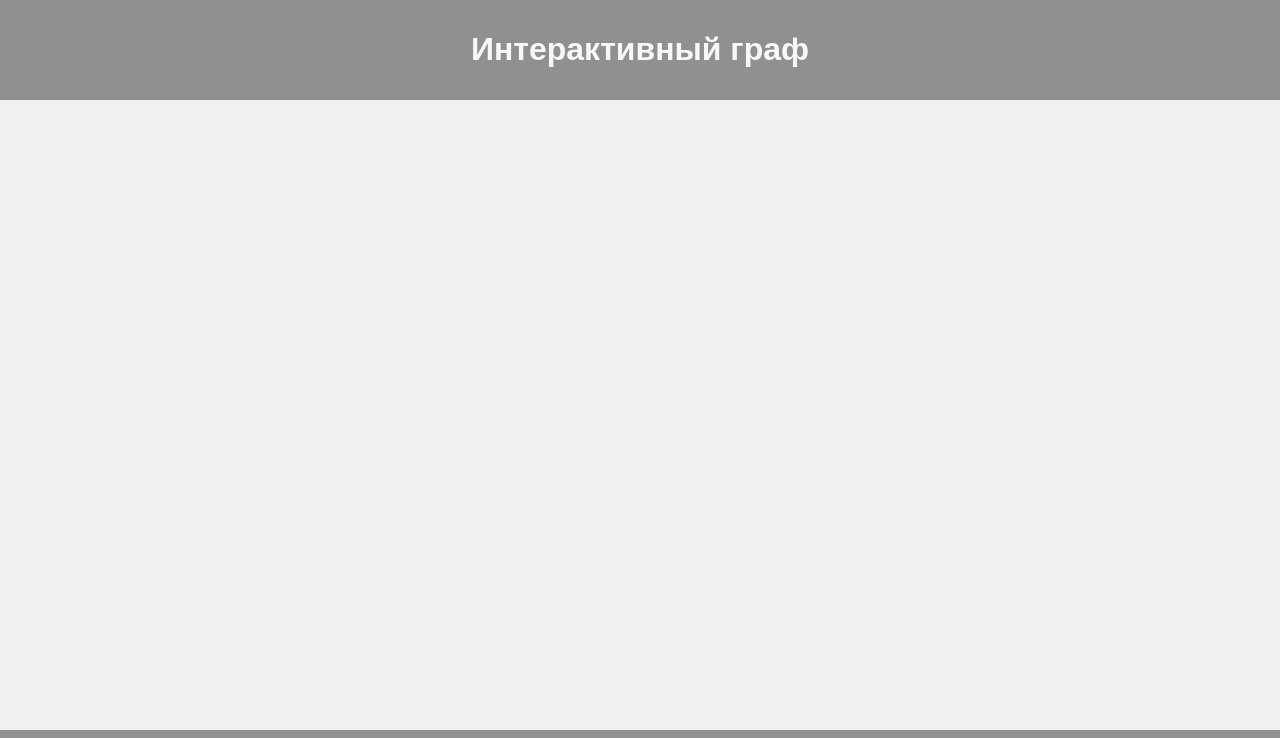
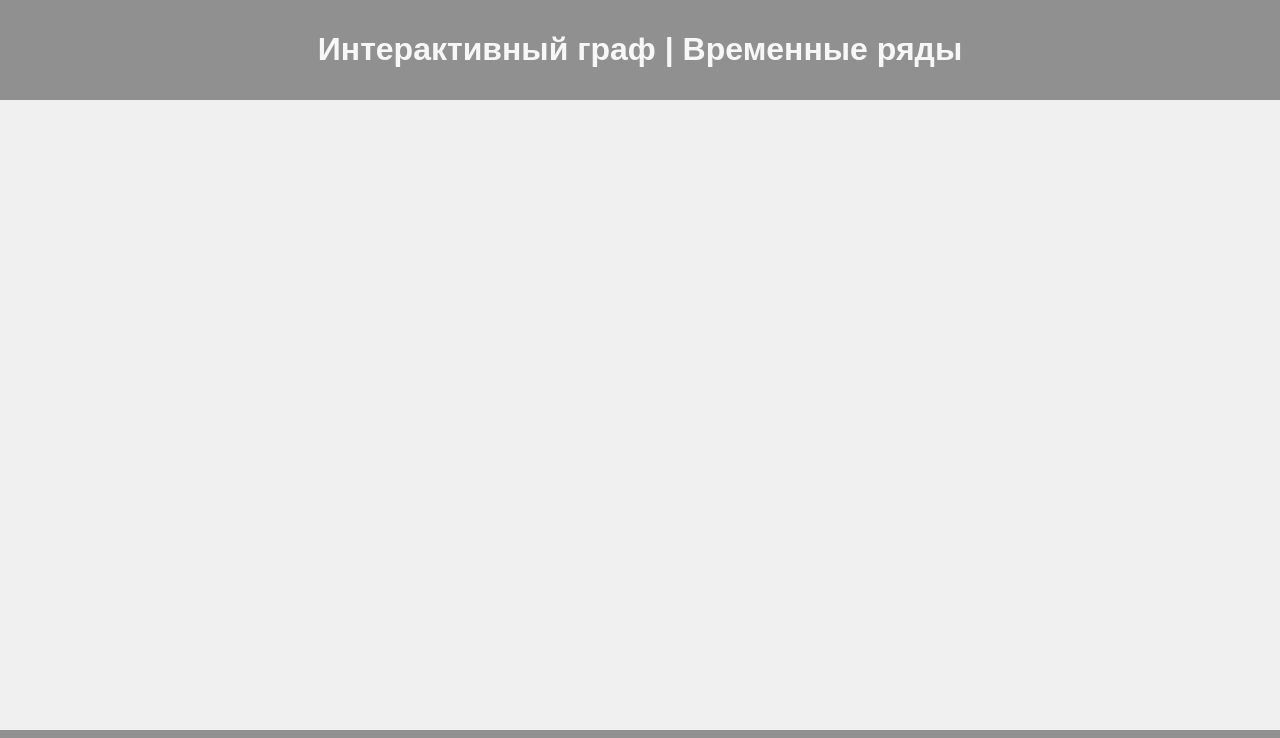
Before and after one commit to sarychief/tsa, a plain HTML site: page index.html in a window 1280 px wide. Shown: the top 738 px of the page. Drawn offline with nearby package versions, Linux system fonts and the light colour scheme; no server answers.

Commit message:
Update index.html

```diff
--- a/index.html
+++ b/index.html
@@ -2,7 +2,7 @@
 <html>
 <head>
   <meta name="viewport" content="width=device-width, initial-scale=1">
-  <title>Интерактивный граф | Временные ряды</title>
+  <title>Временные ряды</title>
   <link rel="icon" href="https://cdn-icons-png.flaticon.com/512/2103/2103658.png" type="image/x-icon">
   <script src="https://d3js.org/d3.v5.min.js"></script>
   <script src="https://cdnjs.cloudflare.com/ajax/libs/sigma.js/1.2.1/sigma.min.js"></script>
@@ -65,7 +65,7 @@
   </a>
 
   <header>
-      <h1>Интерактивный граф</h1>
+      <h1>Интерактивный граф | Временные ряды</h1>
   </header>
   <main>
       <div id="container">
```
